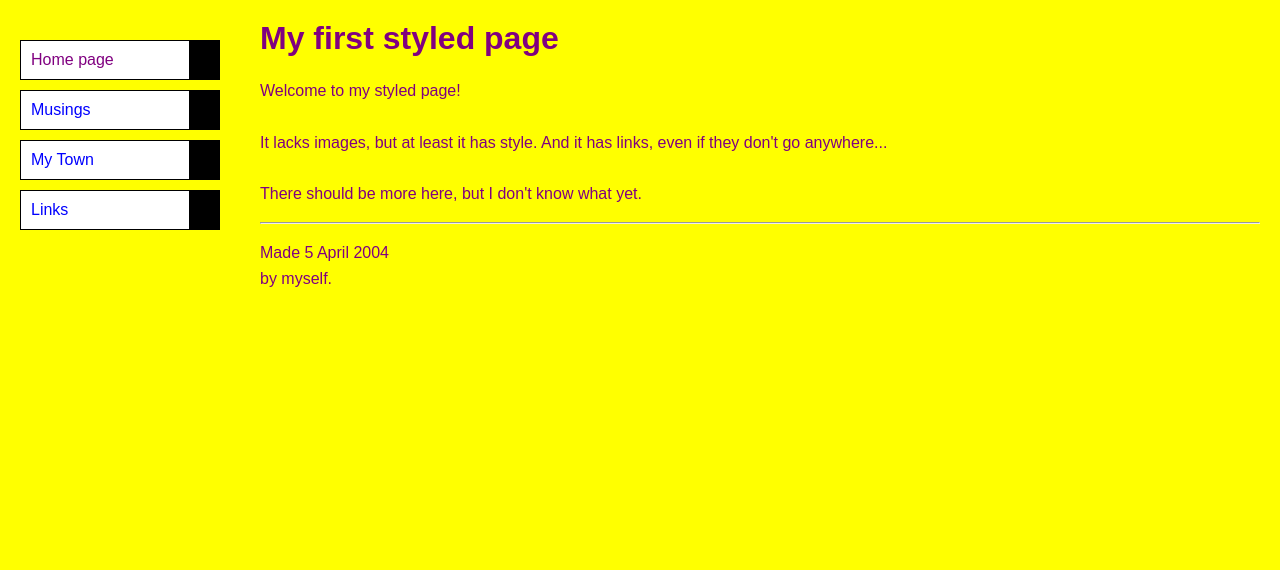
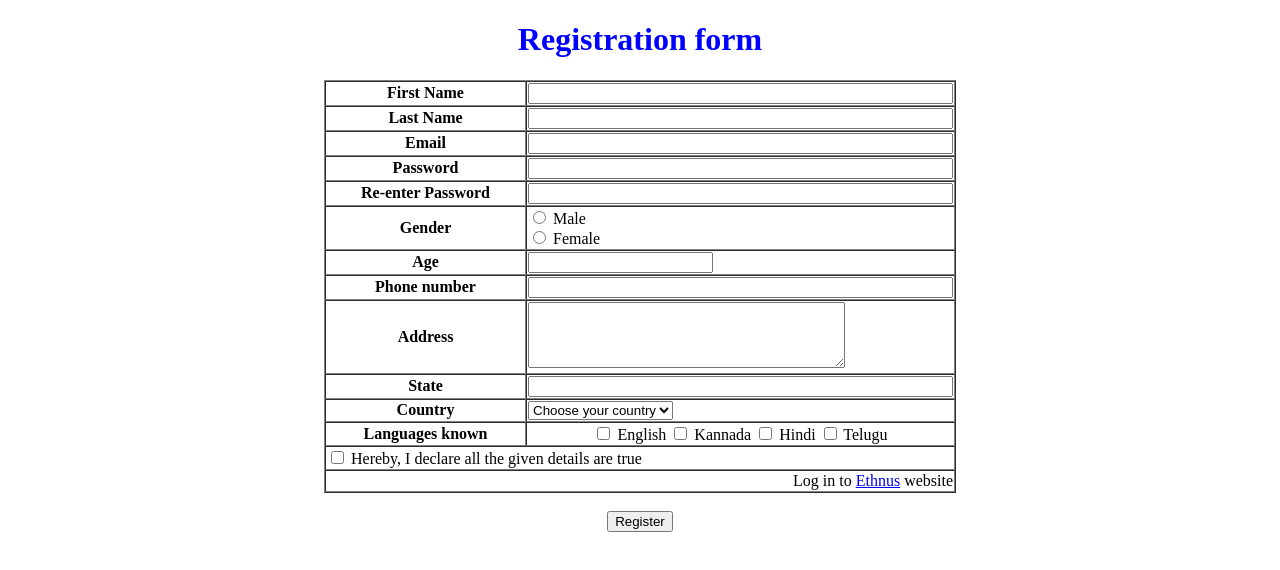
Before and after one commit to Suhani2705/Mern_Tasks, a plain HTML site: page task5.html in a window 1280 px wide. Drawn offline with Linux system fonts and the light colour scheme.

Commit message:
Add files via upload

```diff
--- a/task5.html
+++ b/task5.html
@@ -2,96 +2,117 @@
 <html lang="en">
   <head>
     <meta charset="UTF-8" />
-    <title>CSS-TASK:5</title>
-    <style>
-      html,
-      body {
-        height: 100%;
-        margin: 0;
-        font-family: Arial, sans-serif;
-        background-color: yellow;
-      }
-      .container {
-        display: flex;
-        justify-content: center;
-      }
-      .sidebar {
-        width: 200px; /* Width of the sidebar */
-        padding: 20px;
-      }
-      .sidebar div {
-        padding: 10px;
-      }
-      .sidebar div a {
-        text-decoration: none;
-        color: blue;
-        width: 20px;
-        height: 5px;
-      }
-      .content {
-        flex: 1; /* Take remaining space */
-        padding: 20px;
-        color: purple;
-        font-family: Arial, sans-serif;
-        background-color: yellow;
-      }
-      .content h1 {
-        margin-top: 0;
-      }
-      .content p {
-        line-height: 1.6;
-      }
-      #home {
-        color: purple;
-      }
-      .item {
-        border: 1px solid black;
-        padding-bottom: 5px;
-        margin-bottom: 10px;
-        background: linear-gradient(to right, white 85%, black 15%);
-
-      }
-      .item::before{
-        width:85%;
-        background-color:black;
-      }
-
-    </style>
+    <meta name="viewport" content="width=device-width, initial-scale=1.0" />
+    <title>Registration Form</title>
   </head>
   <body>
-    <div class="container">
-      <div class="sidebar">
-        <div class="item" style="margin-top: 20px;">
-          <a href="home" id="home">Home page</a>
-        </div>
-
-        <div class="item">
-          <a href="">Musings</a>
-        </div>
-        <div class="item">
-          <a href="#">My Town</a>
-        </div>
-        <div class="item">
-          <a href="#">Links</a>
-        </div>
-      </div>
-      <div class="content">
-        <h1>My first styled page</h1>
-        <p>
-          Welcome to my styled page!
-          <br /><br />
-          It lacks images, but at least it has style. And it has links, even if
-          they don't go anywhere...
-          <br /><br />
-          There should be more here, but I don't know what yet.
-        </p>
-        <hr />
-        <p>
-          Made 5 April 2004
-          <br />
-          by myself.
-        </p>
-      </div>
+    <h1>
+      <center><font color="blue">Registration form</font></center>
+    </h1>
+    <div align="center">
+      <table border="1" cellspacing="0" width="50%">
+        <tr>
+          <td width="50%">
+            <b><center>First Name</center></b>
+          </td>
+          <td><input type="text" name="firstName" size="50" /></td>
+        </tr>
+        <tr>
+          <td>
+            <b><center>Last Name</center></b>
+          </td>
+          <td><input type="text" name="lastName" size="50" /></td>
+        </tr>
+        <tr>
+          <td>
+            <b><center>Email</center></b>
+          </td>
+          <td><input type="email" name="email" size="50" /></td>
+        </tr>
+        <tr>
+          <td>
+            <b><center>Password</center></b>
+          </td>
+          <td><input type="password" name="password" size="50" /></td>
+        </tr>
+        <tr>
+          <td>
+            <b><center>Re-enter Password</center></b>
+          </td>
+          <td><input type="password" name="rePassword" size="50" /></td>
+        </tr>
+        <tr>
+          <td>
+            <b><center>Gender</center></b>
+          </td>
+          <td>
+            <input type="radio" name="gender" value="Male" /> Male <br />
+            <input type="radio" name="gender" value="Female" /> Female
+          </td>
+        </tr>
+        <tr>
+          <td>
+            <b><center>Age</center></b>
+          </td>
+          <td><input type="number" name="age" size="50" /></td>
+        </tr>
+        <tr>
+          <td>
+            <b><center>Phone number</center></b>
+          </td>
+          <td><input type="tel" name="phone" size="50" /></td>
+        </tr>
+        <tr>
+          <td>
+            <b><center>Address</center></b>
+          </td>
+          <td><textarea name="addr" rows="4" cols="37"></textarea></td>
+        </tr>
+        <tr>
+          <td>
+            <b><center>State</center></b>
+          </td>
+          <td><input type="text" name="state" size="50" /></td>
+        </tr>
+        <tr>
+          <td>
+            <b><center>Country</center></b>
+          </td>
+          <td>
+            <select name="country">
+              <option value="">Choose your country</option>
+              <option value="India">India</option>
+              <option value="US">US</option>
+            </select>
+          </td>
+        </tr>
+        <tr>
+          <td>
+            <b><center>Languages known</center></b>
+          </td>
+          <td>
+            <center>
+              <input type="checkbox" name="languages" value="English" /> English
+              <input type="checkbox" name="languages" value="Kannada" /> Kannada
+              <input type="checkbox" name="languages" value="Hindi" /> Hindi
+              <input type="checkbox" name="languages" value="Telugu" /> Telugu
+            </center>
+          </td>
+        </tr>
+        <tr>
+          <td colspan="2">
+            <input type="checkbox" name="declare" /> Hereby, I declare all the
+            given details are true
+          </td>
+        </tr>
+        <tr>
+          <td colspan="2" align="right">
+            Log in to <a href="https://ethnus.com">Ethnus</a> website
+          </td>
+        </tr>
+      </table>
+      <br />
+      <center><input type="button" value="Register" /></center>
     </div>
   </body>
 </html>
```
Also changed, not shown: task1.html (+11 -38 lines), task2.html (+25 -65 lines), task3.html (+35 -82 lines), task4.html (+41 -82 lines).
